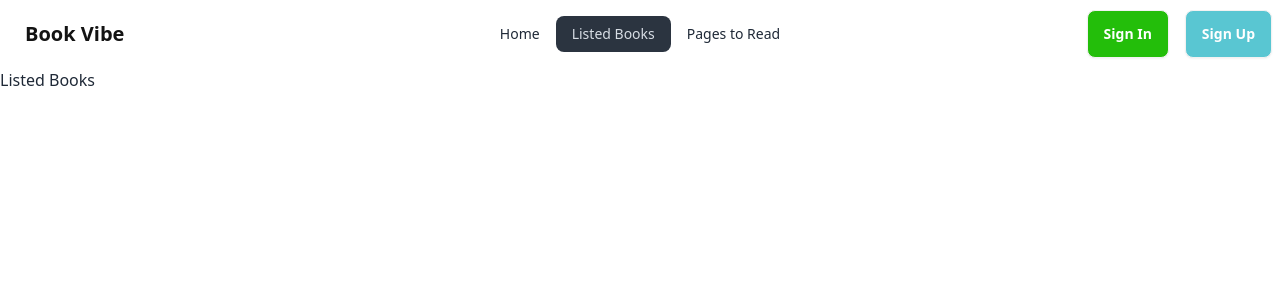
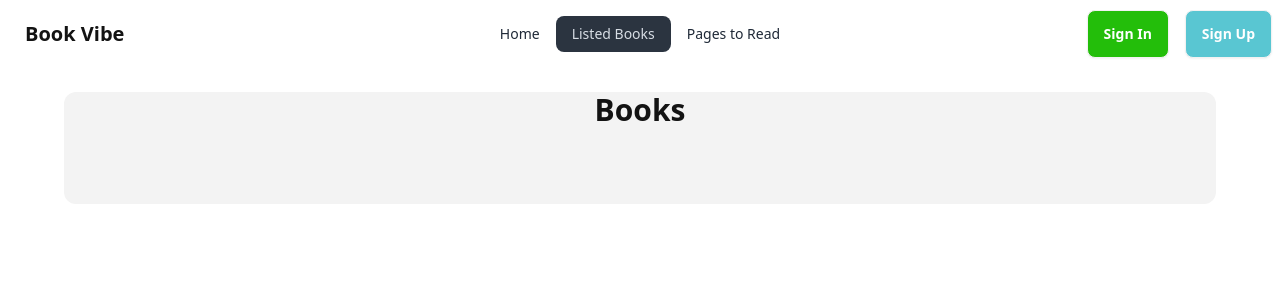
Before and after one commit to Fazlul619/book-vibe-project, a React (Vite) app: page /listedBooks in a window 1280 px wide. Shown: the top 300 px of the page. Built offline with nearby package versions, Linux system fonts and the light colour scheme.

Commit message:
Add banner button's Functionalities

```diff
--- a/src/Components/Banner/Banner.jsx
+++ b/src/Components/Banner/Banner.jsx
@@ -1,3 +1,5 @@
+import { Link } from "react-router-dom";
+
 const Banner = () => {
   return (
     <div>
@@ -11,10 +13,11 @@ const Banner = () => {
             <h1 className="text-5xl font-bold text-[#131313] mb-16">
               Books to freshen up your bookshelf
             </h1>
-
-            <button className="btn btn-xs bg-[#23BE0A] text-white sm:btn-sm md:btn-md lg:btn-lg">
-              View The List
-            </button>
+            <Link to="/listedBooks">
+              <button className="btn btn-xs bg-[#23BE0A] text-white sm:btn-sm md:btn-md lg:btn-lg">
+                View The List
+              </button>
+            </Link>
           </div>
         </div>
       </div>
--- a/src/Components/Listed Books/ListedBooks.jsx
+++ b/src/Components/Listed Books/ListedBooks.jsx
@@ -1,7 +1,11 @@
 const ListedBooks = () => {
   return (
     <div>
-      <h1>Listed Books</h1>
+      <div>
+        <h1 className="font-bold text-3xl text-[#131313] text-center bg-[#1313130D] rounded-xl max-w-6xl mx-auto h-28 mt-6">
+          Books
+        </h1>
+      </div>
     </div>
   );
 };
```
